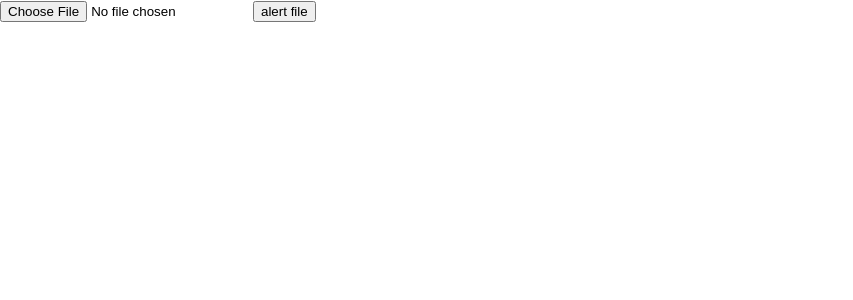
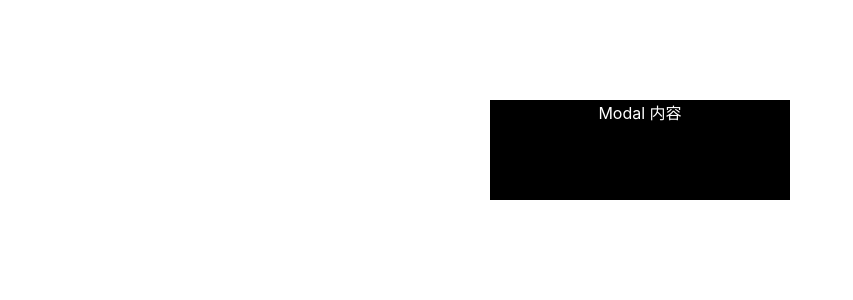
Before and after one commit to wumo1016/react_practice, a React (Create React App) app in the folder react16-1/: page / in a window 1280 px wide. Shown: the top 300 px of the page, without its empty margins (0-853 px from the left). Built offline with nearby package versions, Linux system fonts and the light colour scheme.

Commit message:
feat(Portal)

```diff
--- a/react16-1/src/components/advancedUse/index.js
+++ b/react16-1/src/components/advancedUse/index.js
@@ -1,7 +1,7 @@
 import React from 'react'
-import UncontrolledDemo from './UncontrolledDemo'
+// import UncontrolledDemo from './UncontrolledDemo'
+import PortalsDemo from './PortalsDemo'
 // import ContextDemo from './ContextDemo'
-// import PortalsDemo from './PortalsDemo'
 // import LazyDemo from './LazyDemo'
 // import SCUDemo from './SCUDemo'
 // import SCUDemo2 from './SCUDemo2'
@@ -16,9 +16,9 @@ class AdvancedUse extends React.Component {
   render() {
     return (
       <div>
-        <UncontrolledDemo />
+        {/* <UncontrolledDemo /> */}
+        <PortalsDemo>Modal 内容</PortalsDemo>
         {/* <ContextDemo /> */}
-        {/* <PortalsDemo>Modal 内容</PortalsDemo> */}
         {/* <LazyDemo/> */}
         {/* <SCUDemo/> */}
         {/* <SCUDemo2/> */}
```
Also changed, not shown: react16-1/src/components/advancedUse/PortalsDemo.js (+3 -4 lines), 1 other file (tests, documents, lock files or other folders).
